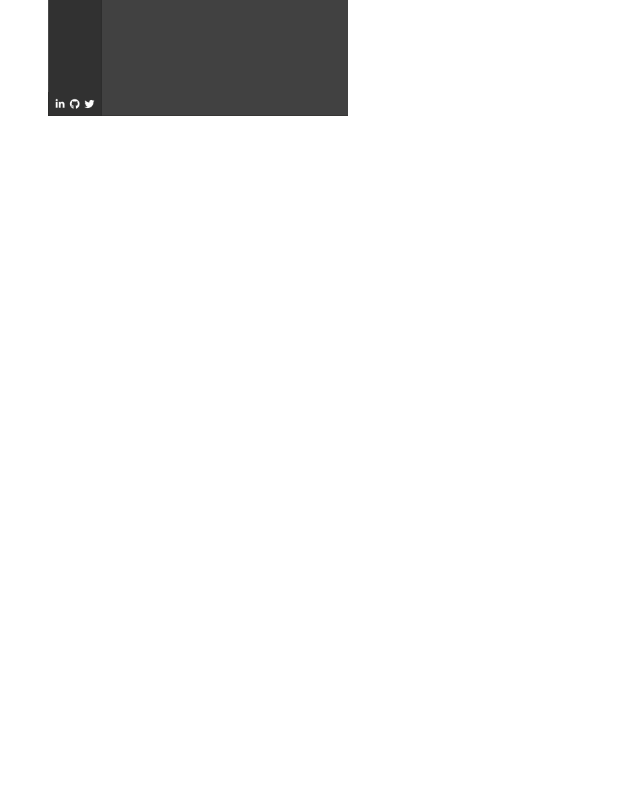
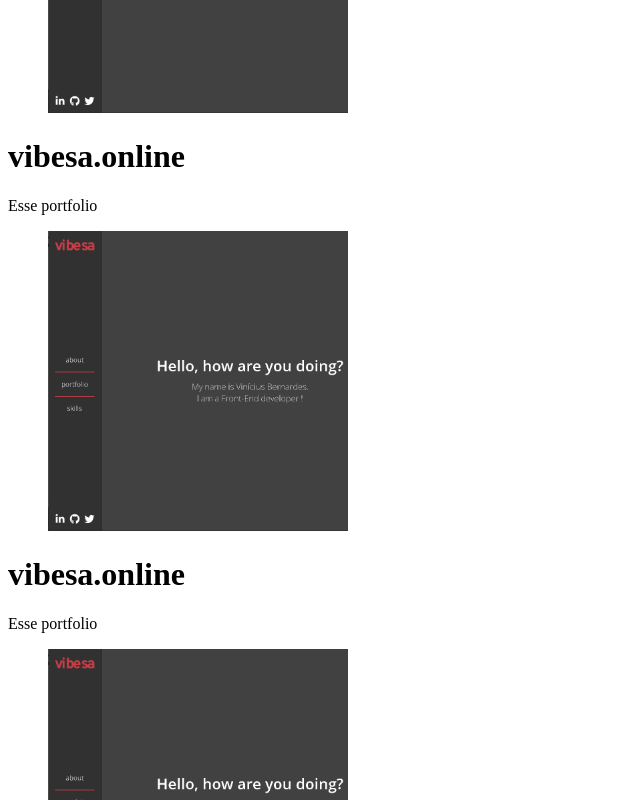
Before and after one commit to viniciusbe/vibesa.online, a Next.js app: page /portfolio in a window 1280 px wide. Shown: the part 1300-2100 px from the top of the page, without its empty margins (0-640 px from the left). Before the commit the page ends 1436 px from the top, so only its background shows below. Built offline with nearby package versions, Linux system fonts and the light colour scheme.

Commit message:
refactor: set flex wrap to portfolio page

```diff
--- a/components/Layout/index.tsx
+++ b/components/Layout/index.tsx
@@ -15,15 +15,15 @@ const Layout = ({
   children,
   title = 'This is the default title',
 }: Props): JSX.Element => (
-  <div className="w-screen h-screen flex bg-gray-middle text-gray-300">
+  <div className="w-screen h-max flex bg-gray-middle text-gray-300">
     <Head>
       <title>{title}</title>
       <meta charSet="utf-8" />
       <meta name="viewport" content="initial-scale=1.0, width=device-width" />
     </Head>
     <aside
-      className="w-32 h-screen flex flex-col justify-between align-center
-      p-4 border-r-2 border-gray-darkest bg-gray-darker"
+      className="w-40 h-screen flex flex-col justify-between align-center
+      p-4 border-r-2 border-gray-darkest bg-gray-darker sticky top-0"
     >
       <Link href="/">
         <a>
@@ -45,7 +45,7 @@ const Layout = ({
           rel="noopener noreferrer"
         >
           <FaLinkedinIn
-            size="1.5rem"
+            size="1.3rem"
             className="fill-current text-white hover:text-custom-red"
           />
         </a>
@@ -55,7 +55,7 @@ const Layout = ({
           rel="noopener noreferrer"
         >
           <FaGithub
-            size="1.5rem"
+            size="1.3rem"
             className="fill-current text-white hover:text-custom-red"
           />
         </a>
@@ -65,13 +65,13 @@ const Layout = ({
           rel="noopener noreferrer"
         >
           <FaTwitter
-            size="1.5rem"
+            size="1.3rem"
             className="fill-current text-white hover:text-custom-red"
           />
         </a>
       </div>
     </aside>
-    <main className="m-auto w-2/3">{children}</main>
+    <main className="m-auto">{children}</main>
   </div>
 );
 
--- a/components/ProjectCard/index.tsx
+++ b/components/ProjectCard/index.tsx
@@ -2,7 +2,7 @@ import Image from 'next/image';
 
 const ProjectCard = (): JSX.Element => {
   return (
-    <div className="border border-gray-lighter rounded px-8 py-4 w-128">
+    <div className="border border-gray-lighter rounded px-8 py-4 w-128 m-2">
       <h1>vibesa.online</h1>
       <p>Esse portfolio</p>
       <figure className="pt-2">
--- a/pages/portfolio.tsx
+++ b/pages/portfolio.tsx
@@ -3,8 +3,13 @@ import ProjectCard from '../components/ProjectCard';
 const Portfolio = (): JSX.Element => {
   return (
     <div className="text-xl text-center font-light">
-      <h1 className="text-4xl text-white font-semibold mb-4">Portfolio</h1>
+      <h1 className="text-4xl text-white font-semibold m-4">Portfolio</h1>
       <div className="flex justify-center flex-wrap">
+        <ProjectCard />
+        <ProjectCard />
+        <ProjectCard />
+        <ProjectCard />
+        <ProjectCard />
         <ProjectCard />
         <ProjectCard />
         <ProjectCard />
```
